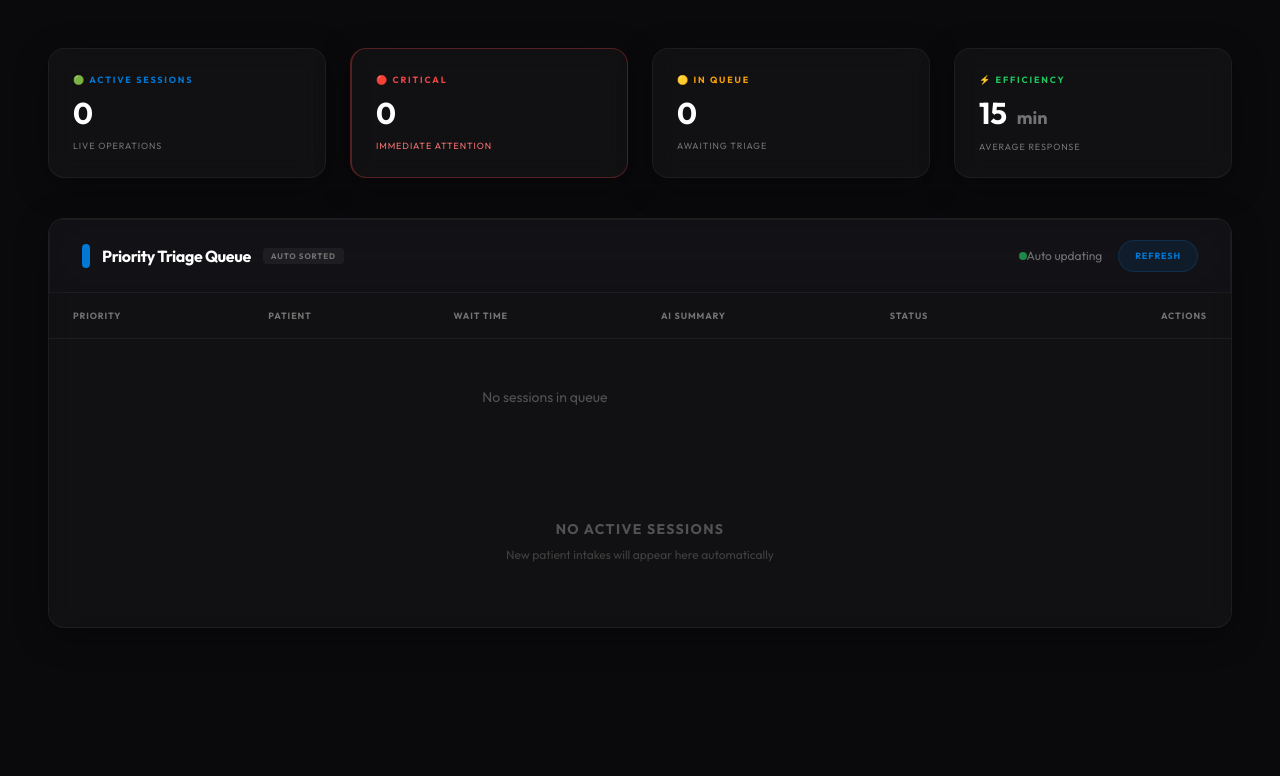
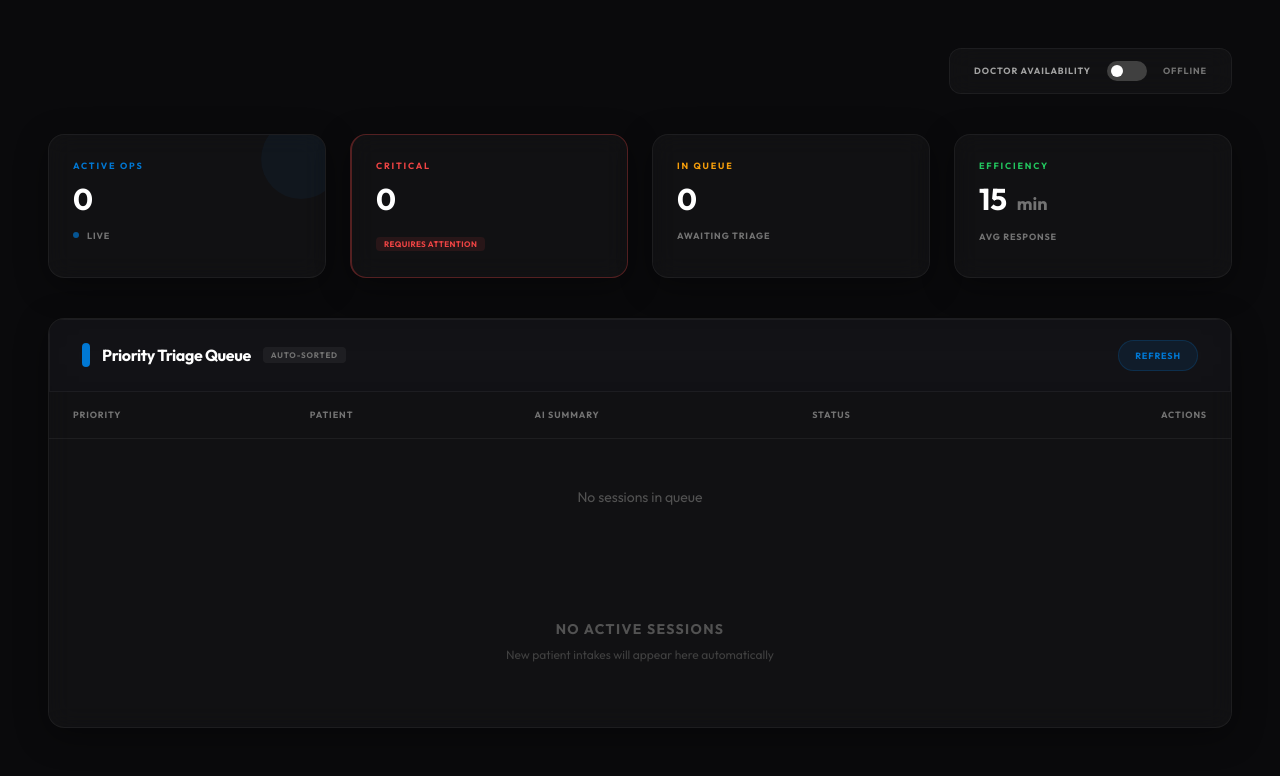
Before and after one commit to ayubsoft254/UzimaMesh, a Django app: page /doctor/ in a window 1280 px wide. Shown: the part 96-872 px from the top of the page. Run offline with Django 5.2, Linux system fonts and the light colour scheme; data that the repository does not hold is empty; some libraries are stand-ins or nearby versions.

Commit message:
updated doctor dashboard to sync in real time

```diff
--- a/seed_users.py
+++ b/seed_users.py
@@ -31,9 +31,9 @@ def create_test_users():
         defaults={'email': 'smith@uzimamesh.com', 'first_name': 'John', 'last_name': 'Smith'}
     )
     if created:
-        doctor_user.set_password('uzima123')
+        doctor_user.set_password('Hellouzima123')
         doctor_user.save()
-        print("- Doctor User created: dr_smith / uzima123")
+        print("- Doctor User created: dr_smith / Hellouzima123")
 
     doctor_profile, created = Doctor.objects.get_or_create(
         user=doctor_user,
--- a/templates/base.html
+++ b/templates/base.html
@@ -290,6 +290,7 @@
         </main>
 
     </div>
+    <div id="modal"></div>
 
     <script>
         // Mobile menu toggle
--- a/templates/triage/doctor_dashboard.html
+++ b/templates/triage/doctor_dashboard.html
@@ -5,111 +5,218 @@
 
 {% block extra_head %}
 <style>
-.urgency-pulse-critical {
-    animation: urgencyPulse 2s ease-in-out infinite;
+.urgency-pulse-critical{
+animation: urgencyPulse 2s ease-in-out infinite;
 }
 
-@keyframes urgencyPulse {
-    0%,100% {opacity:1;}
-    50% {opacity:0.6;}
+@keyframes urgencyPulse{
+0%,100%{opacity:1;}
+50%{opacity:0.6;}
 }
 
-.row-expand {
-    animation: expandIn 0.3s cubic-bezier(0.4,0,0.2,1);
+.row-expand{
+animation: expandIn .3s cubic-bezier(.4,0,.2,1);
 }
 
-@keyframes expandIn {
-    from {opacity:0; max-height:0;}
-    to {opacity:1; max-height:500px;}
+@keyframes expandIn{
+from{
+opacity:0;
+max-height:0;
+}
+to{
+opacity:1;
+max-height:500px;
+}
 }
 </style>
 {% endblock %}
 
 {% block content %}
+
 <div class="space-y-10">
 
-<!-- 🚨 Critical Alert -->
-{% if stats.critical_cases > 0 %}
-<div class="bg-red-500/10 border border-red-500/20 text-red-400 p-4 rounded-xl flex items-center justify-between urgency-pulse-critical">
-<div class="flex items-center space-x-3">
-<span class="text-xl">🚨</span>
-<p class="font-bold uppercase tracking-widest text-sm">
-{{ stats.critical_cases }} Critical Case{{ stats.critical_cases|pluralize }} Waiting
-</p>
-</div>
+<!-- Availability Control -->
+<div id="doctor-availability">
 
-<button
-onclick="document.getElementById('queue-body').scrollIntoView({behavior:'smooth'})"
-class="text-xs font-bold bg-red-500 text-white px-4 py-2 rounded-lg">
-Review Now
-</button>
-</div>
+<div class="flex justify-end">
+
+<div class="glass px-6 py-3 rounded-xl flex items-center space-x-4">
+
+<span class="text-[9px] uppercase tracking-widest text-neutral-400 font-bold">
+Doctor Availability
+</span>
+
+<label class="relative inline-flex items-center cursor-pointer">
+
+<input
+type="checkbox"
+class="sr-only peer"
+hx-post="/doctor/toggle-availability/"
+hx-target="#doctor-availability"
+hx-swap="outerHTML"
+hx-trigger="change"
+{% if doctor.is_available %}checked{% endif %}
+>
+
+<div class="w-10 h-5 bg-neutral-700 rounded-full peer-checked:bg-green-500 transition"></div>
+
+<div class="absolute left-1 top-1 w-3 h-3 bg-white rounded-full
+peer-checked:translate-x-5 transition"></div>
+
+</label>
+
+<span class="text-[9px] font-bold uppercase tracking-widest
+{% if doctor.is_available %}text-green-400{% else %}text-neutral-500{% endif %}">
+
+{% if doctor.is_available %}
+Online
+{% else %}
+Offline
 {% endif %}
 
-<!-- Stats -->
-<div class="grid grid-cols-1 sm:grid-cols-2 lg:grid-cols-4 gap-6">
+</span>
 
-<div class="glass p-6 rounded-2xl shadow-glass">
-<p class="text-[9px] font-bold text-mesh-500 uppercase tracking-[0.2em]">🟢 Active Sessions</p>
-<p class="text-3xl font-bold text-white mt-2">{{ stats.active_sessions }}</p>
-<p class="text-[9px] text-neutral-500 mt-2 uppercase tracking-widest">Live Operations</p>
-</div>
-
-<div class="glass p-6 rounded-2xl shadow-glass border-l-2 border-red-500/30">
-<p class="text-[9px] font-bold text-red-500 uppercase tracking-[0.2em]">🔴 Critical</p>
-<p class="text-3xl font-bold text-white mt-2">{{ stats.critical_cases }}</p>
-<p class="text-[9px] text-red-400 mt-2 uppercase tracking-widest">Immediate Attention</p>
-</div>
-
-<div class="glass p-6 rounded-2xl shadow-glass">
-<p class="text-[9px] font-bold text-amber-500 uppercase tracking-[0.2em]">🟡 In Queue</p>
-<p class="text-3xl font-bold text-white mt-2">{{ stats.pending_cases }}</p>
-<p class="text-[9px] text-neutral-500 mt-2 uppercase tracking-widest">Awaiting Triage</p>
-</div>
-
-<div class="glass p-6 rounded-2xl shadow-glass">
-<p class="text-[9px] font-bold text-green-500 uppercase tracking-[0.2em]">⚡ Efficiency</p>
-<p class="text-3xl font-bold text-white mt-2">
-{{ stats.avg_wait_time }}
-<span class="text-lg text-neutral-500 ml-1">min</span>
-</p>
-<p class="text-[9px] text-neutral-500 mt-2 uppercase tracking-widest">Average Response</p>
 </div>
 
 </div>
 
-<!-- Queue -->
+</div>
+
+<!-- Stats Cards -->
+
+<div class="grid grid-cols-1 sm:grid-cols-2 lg:grid-cols-4 gap-6">
+
+<!-- Active Sessions -->
+
+<div class="glass p-6 rounded-2xl shadow-glass group hover:shadow-neon transition-all duration-500 relative overflow-hidden">
+
+<div class="absolute -top-4 -right-4 w-20 h-20 bg-mesh-500/5 rounded-full"></div>
+
+<p class="text-[9px] font-bold text-mesh-500 uppercase tracking-[0.2em]">
+Active Ops
+</p>
+
+<p class="text-3xl font-bold text-white mt-2">
+{{ stats.active_sessions }}
+</p>
+
+<div class="mt-3 flex items-center space-x-2">
+
+<div class="w-1.5 h-1.5 rounded-full bg-mesh-500 animate-pulse"></div>
+
+<p class="text-[9px] text-neutral-500 font-bold uppercase tracking-widest">
+Live
+</p>
+
+</div>
+
+</div>
+
+<!-- Critical Cases -->
+
+<div class="glass p-6 rounded-2xl shadow-glass border-l-2 border-red-500/30">
+
+<p class="text-[9px] font-bold text-red-500 uppercase tracking-[0.2em]">
+Critical
+</p>
+
+<p class="text-3xl font-bold text-white mt-2">
+{{ stats.critical_cases }}
+</p>
+
+<div class="mt-3">
+
+<span class="text-[8px] text-red-500 font-bold uppercase tracking-wider
+bg-red-500/10 px-2 py-0.5 rounded">
+Requires Attention
+</span>
+
+</div>
+
+</div>
+
+<!-- Pending Queue -->
+
+<div class="glass p-6 rounded-2xl shadow-glass">
+
+<p class="text-[9px] font-bold text-amber-500 uppercase tracking-[0.2em]">
+In Queue
+</p>
+
+<p class="text-3xl font-bold text-white mt-2">
+{{ stats.pending_cases }}
+</p>
+
+<p class="text-[9px] text-neutral-500 mt-3 font-bold uppercase tracking-widest">
+Awaiting Triage
+</p>
+
+</div>
+
+<!-- Avg Wait -->
+
+<div class="glass p-6 rounded-2xl shadow-glass">
+
+<p class="text-[9px] font-bold text-green-500 uppercase tracking-[0.2em]">
+Efficiency
+</p>
+
+<p class="text-3xl font-bold text-white mt-2">
+
+{{ stats.avg_wait_time }}
+
+<span class="text-lg text-neutral-500 ml-1">min</span>
+
+</p>
+
+<p class="text-[9px] text-neutral-500 mt-3 font-bold uppercase tracking-widest">
+Avg Response
+</p>
+
+</div>
+
+</div>
+
+
+<!-- Priority Queue -->
+
 <div class="glass rounded-2xl shadow-glass overflow-hidden border border-white/5">
 
 <div class="px-8 py-5 border-b border-white/5 flex items-center justify-between glass-dark">
 
 <div class="flex items-center space-x-3">
+
 <div class="w-2 h-6 bg-mesh-500 rounded-full"></div>
-<h3 class="font-bold text-white tracking-tight">Priority Triage Queue</h3>
 
-<span class="text-[8px] font-bold text-neutral-500 uppercase tracking-widest bg-white/5 px-2 py-0.5 rounded">
-Auto Sorted
+<h3 class="font-bold text-white tracking-tight">
+Priority Triage Queue
+</h3>
+
+<span class="text-[8px] font-bold text-neutral-500 uppercase tracking-widest
+bg-white/5 px-2 py-0.5 rounded">
+
+Auto-Sorted
+
 </span>
-</div>
 
-<div class="flex items-center space-x-4">
-
-<div class="flex items-center space-x-2 text-xs text-neutral-500">
-<div class="w-2 h-2 bg-green-500 rounded-full animate-pulse"></div>
-Auto updating
 </div>
 
 <button
 onclick="htmx.trigger('#queue-body','refresh')"
-class="text-[9px] font-bold text-mesh-500 hover:text-white transition-colors uppercase tracking-widest bg-mesh-500/10 hover:bg-mesh-500 px-4 py-2 rounded-full border border-mesh-500/20">
+class="text-[9px] font-bold text-mesh-500 hover:text-white
+uppercase tracking-widest bg-mesh-500/10
+hover:bg-mesh-500 px-4 py-2 rounded-full
+border border-mesh-500/20">
+
 Refresh
+
 </button>
 
 </div>
 
-</div>
 
-<!-- Table -->
+<!-- Queue Table -->
+
 <div class="overflow-x-auto">
 
 <table class="w-full">
@@ -124,10 +231,6 @@ Priority
 
 <th class="px-6 py-4 text-left text-[9px] font-bold text-neutral-500 uppercase tracking-widest">
 Patient
-</th>
-
-<th class="px-6 py-4 text-left text-[9px] font-bold text-neutral-500 uppercase tracking-widest">
-Wait Time
 </th>
 
 <th class="px-6 py-4 text-left text-[9px] font-bold text-neutral-500 uppercase tracking-widest hidden md:table-cell">
@@ -161,17 +264,23 @@ hx-swap="innerHTML">
 </div>
 
 {% if not sessions %}
+
 <div class="p-16 text-center">
+
 <p class="text-neutral-600 text-sm font-bold uppercase tracking-widest">
 No active sessions
 </p>
+
 <p class="text-neutral-700 text-xs mt-2">
 New patient intakes will appear here automatically
 </p>
+
 </div>
+
 {% endif %}
 
 </div>
 
 </div>
+
 {% endblock %}
--- a/templates/triage/partials/doctor_queue_rows.html
+++ b/templates/triage/partials/doctor_queue_rows.html
@@ -56,6 +56,12 @@
         {% elif session.status == 'COMPLETED' %}
         <span
             class="text-[8px] font-bold uppercase tracking-widest bg-green-500/10 text-green-400 px-2.5 py-1 rounded-full border border-green-500/20">Completed</span>
+        {% elif session.status == 'ESCALATED' %}
+        <span
+            class="text-[8px] font-bold uppercase tracking-widest bg-red-500/10 text-red-400 px-2.5 py-1 rounded-full border border-red-500/20">Escalated</span>
+        {% elif session.status == 'REASSIGN' %}
+        <span
+            class="text-[8px] font-bold uppercase tracking-widest bg-blue-500/10 text-blue-400 px-2.5 py-1 rounded-full border border-blue-500/20">Reassigned</span>
         {% else %}
         <span
             class="text-[8px] font-bold uppercase tracking-widest bg-neutral-500/10 text-neutral-400 px-2.5 py-1 rounded-full border border-neutral-500/20">{{
@@ -66,39 +72,78 @@
    <!-- Action Buttons -->
 <td class="px-6 py-4 text-right">
 <div class="flex items-center justify-end space-x-2 opacity-60 group-hover:opacity-100 transition-opacity">
+
 {% if session.status == 'PENDING' %}
 <form hx-post="/doctor/action/{{ session.id }}/" hx-target="#queue-body" hx-swap="innerHTML">
 {% csrf_token %}
 <input type="hidden" name="action" value="accept">
+
 <button type="submit"
-                    class="text-[8px] font-bold uppercase tracking-wider bg-mesh-500/10 hover:bg-mesh-500 text-mesh-500 hover:text-white px-3 py-1.5 rounded-full border border-mesh-500/20 transition-all">
+class="text-[8px] font-bold uppercase tracking-wider
+bg-mesh-500/10 hover:bg-mesh-500
+text-mesh-500 hover:text-white
+px-3 py-1.5 rounded-full border border-mesh-500/20">
+
 Accept
+
 </button>
 </form>
 {% endif %}
+
+
+{% if session.status != 'ESCALATED' and session.status != 'COMPLETED' %}
+<form hx-post="/doctor/action/{{ session.id }}/" hx-target="#queue-body" hx-swap="innerHTML">
+{% csrf_token %}
+<input type="hidden" name="action" value="escalate">
+
+<button type="submit"
+class="text-[8px] font-bold uppercase tracking-wider
+bg-red-500/10 hover:bg-red-500
+text-red-400 hover:text-white
+px-3 py-1.5 rounded-full border border-red-500/20">
+
+Escalate
+
+</button>
+</form>
+{% endif %}
+
+
 {% if session.status != 'COMPLETED' %}
 <form hx-post="/doctor/action/{{ session.id }}/" hx-target="#queue-body" hx-swap="innerHTML">
 {% csrf_token %}
-                <input type="hidden" name="action" value="escalate">
+<input type="hidden" name="action" value="complete">
+
 <button type="submit"
-                    class="text-[8px] font-bold uppercase tracking-wider bg-red-500/10 hover:bg-red-500 text-red-400 hover:text-white px-3 py-1.5 rounded-full border border-red-500/20 transition-all">
-                    Escalate
+class="text-[8px] font-bold uppercase tracking-wider
+bg-green-500/10 hover:bg-green-500
+text-green-400 hover:text-white
+px-3 py-1.5 rounded-full border border-green-500/20">
+
+Complete
+
 </button>
 </form>
 {% endif %}
-            {% if session.status == 'IN_PROGRESS' %}
-            <form hx-post="/doctor/action/{{ session.id }}/" hx-target="#queue-body" hx-swap="innerHTML">
-                {% csrf_token %}
-                <input type="hidden" name="action" value="complete">
-                <button type="submit"
-                    class="text-[8px] font-bold uppercase tracking-wider bg-green-500/10 hover:bg-green-500 text-green-400 hover:text-white px-3 py-1.5 rounded-full border border-green-500/20 transition-all">
-                    Complete
+
+
+{% if session.status == 'IN_PROGRESS' or session.status == 'ESCALATED' %}
+<button
+hx-get="/doctor/reassign/{{ session.id }}/"
+hx-target="#modal"
+hx-swap="innerHTML"
+class="text-[10px] font-bold uppercase tracking-wider
+bg-blue-500/10 hover:bg-blue-500
+text-blue-400 hover:text-white
+px-3 py-1.5 rounded-full border border-blue-500/20">
+
+Reassign
+
 </button>
-            </form>
 {% endif %}
+
 </div>
 </td>
-</tr>
 
 <!-- Expandable AI Detail Row -->
 <tr id="summary-detail-{{ session.id }}" class="hidden border-b border-white/5">
--- a/triage/urls.py
+++ b/triage/urls.py
@@ -25,6 +25,11 @@ urlpatterns = [
     path('doctor/', views.doctor_dashboard, name='doctor_dashboard'),
     path('doctor/queue/', views.doctor_queue_updates, name='doctor_queue_updates'),
     path('doctor/action/<int:session_id>/', views.doctor_action, name='doctor_action'),
+    path('doctor/toggle-availability/', views.toggle_availability, name='toggle_availability'),
+    path('doctor/reassign/<int:session_id>/', views.reassign_session, name='reassign_session'),
+    path("doctor/reassign/<int:session_id>/confirm/", views.confirm_reassign),
+    path("doctor/notifications/", views.doctor_notifications),
+
 
     # Admin Dashboard
     path('admin-dashboard/', views.admin_dashboard, name='admin_dashboard'),
--- a/triage/views.py
+++ b/triage/views.py
@@ -476,7 +476,7 @@ def doctor_dashboard(request):
     }
     sessions = TriageSession.objects.select_related(
         'patient', 'doctor'
-    ).all()[:20]
+    ).order_by('-urgency_score', 'created_at')[:20]
     return render(request, 'triage/doctor_dashboard.html', {
         'stats': stats,
         'sessions': sessions,
@@ -487,7 +487,7 @@ def doctor_queue_updates(request):
     """HTMX partial: refresh the priority-sorted queue."""
     sessions = TriageSession.objects.select_related(
         'patient', 'doctor'
-    ).all()[:20]
+    ).order_by('-urgency_score', 'created_at')[:20]
     return render(request, 'triage/partials/doctor_queue_rows.html', {
         'sessions': sessions,
     })
@@ -495,35 +495,117 @@ def doctor_queue_updates(request):
 
 @require_POST
 def doctor_action(request, session_id):
-    """Handle doctor actions: accept, escalate, request vitals."""
+    """Handle doctor actions: accept, escalate, request vitals, complete."""
+
     session = get_object_or_404(TriageSession, id=session_id)
     action = request.POST.get('action', '')
 
     if action == 'accept':
         session.status = 'IN_PROGRESS'
+
         if hasattr(request.user, 'doctor_profile'):
             session.doctor = request.user.doctor_profile
-        session.agent_logs += f"\n[Doctor] Case accepted"
+
+        session.agent_logs += f"\n[Doctor] Case accepted by {request.user}"
         session.save()
+
+
     elif action == 'escalate':
+        session.status = 'ESCALATED'
         session.urgency_score = min(session.urgency_score + 1, 5)
-        session.agent_logs += f"\n[Doctor] Case escalated to specialist"
+
+        session.agent_logs += f"\n[Doctor] Case escalated"
         session.save()
-    elif action == 'request_vitals':
-        session.agent_logs += f"\n[Doctor] Vitals request sent to nursing station"
-        session.save()
+
+
     elif action == 'complete':
         session.status = 'COMPLETED'
-        session.agent_logs += f"\n[Doctor] Case marked as completed"
+        session.agent_logs += f"\n[Doctor] Case completed"
         session.save()
 
-    # Return updated row
+
+    elif action == 'request_vitals':
+        session.agent_logs += f"\n[Doctor] Requested vitals"
+        session.save()
+
+
     sessions = TriageSession.objects.select_related(
         'patient', 'doctor'
-    ).all()[:20]
-    return render(request, 'triage/partials/doctor_queue_rows.html', {
-        'sessions': sessions,
-    })
+    ).order_by('-urgency_score', 'created_at')[:20]
+
+    return render(
+        request,
+        'triage/partials/doctor_queue_rows.html',
+        {'sessions': sessions}
+    )
+
+@require_POST
+def toggle_availability(request):
+
+    doctor = request.user.doctor_profile
+
+    doctor.is_available = not doctor.is_available
+    doctor.save()
+
+    return render(
+        request,
+        "triage/partials/doctor_availability.html",
+        {"doctor": doctor}
+    )
+
+def reassign_session(request, session_id):
+    """Open the reassign modal"""
+
+    session = get_object_or_404(TriageSession, id=session_id)
+
+    doctors = Doctor.objects.filter(is_available=True)
+
+    return render(
+        request,
+        "triage/partials/reassign_modal.html",
+        {
+            "session": session,
+            "doctors": doctors
+        }
+    )
+
+
+@require_POST
+def confirm_reassign(request, session_id):
+    """Handle reassignment"""
+
+    session = get_object_or_404(TriageSession, id=session_id)
+
+    doctor_id = request.POST.get("doctor")
+
+    doctor = get_object_or_404(Doctor, id=doctor_id)
+
+    session.doctor = doctor
+    session.agent_logs += f"\n[System] Case reassigned to {doctor.user}"
+    session.save()
+
+    sessions = TriageSession.objects.select_related(
+        "patient",
+        "doctor"
+    ).order_by("-urgency_score", "created_at")[:20]
+
+    return render(
+        request,
+        "triage/partials/doctor_queue_rows.html",
+        {"sessions": sessions}
+    )
+
+def doctor_notifications(request):
+
+    pending = TriageSession.objects.filter(
+        status='PENDING'
+    ).count()
+
+    return render(
+        request,
+        "triage/partials/notification_badge.html",
+        {"count": pending}
+    )
 
 
 # ──────────────────────────────────────────────
```
Also changed, not shown: templates/triage/partials/doctor_availability.html (added, +45 -0 lines), templates/triage/partials/notification_badge.html (added, +12 -0 lines), templates/triage/partials/reassign_modal.html (added, +53 -0 lines). Lines whose indentation alone changed are shown as unchanged.
